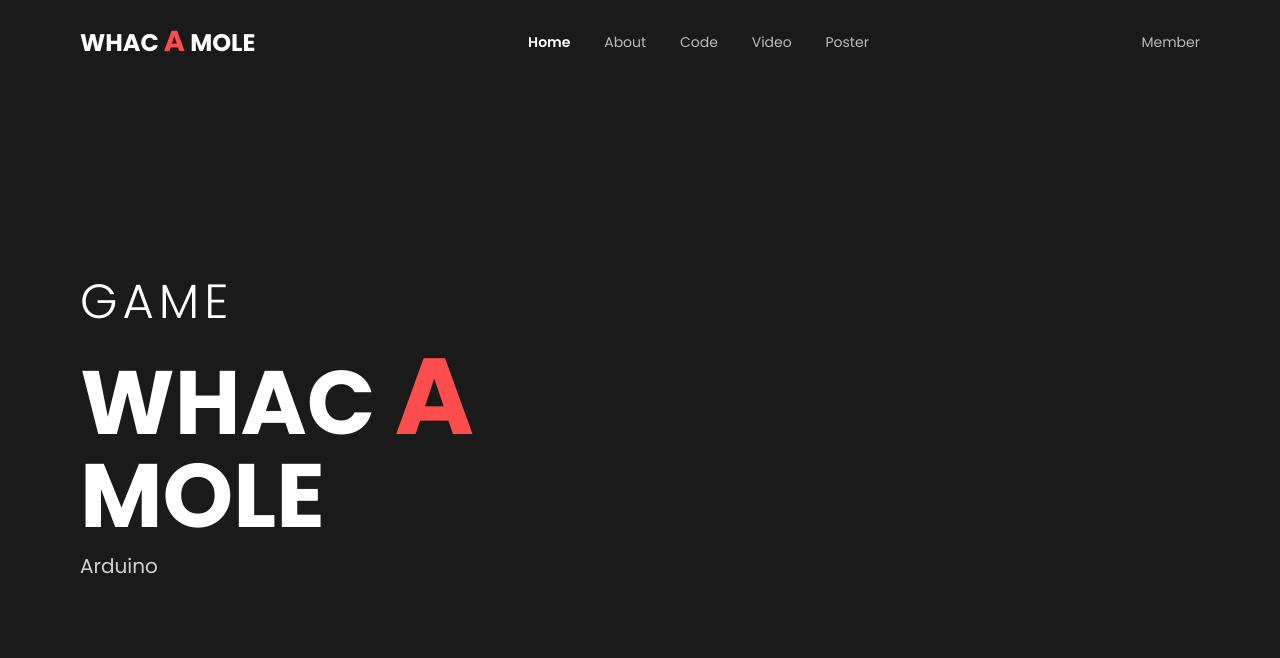
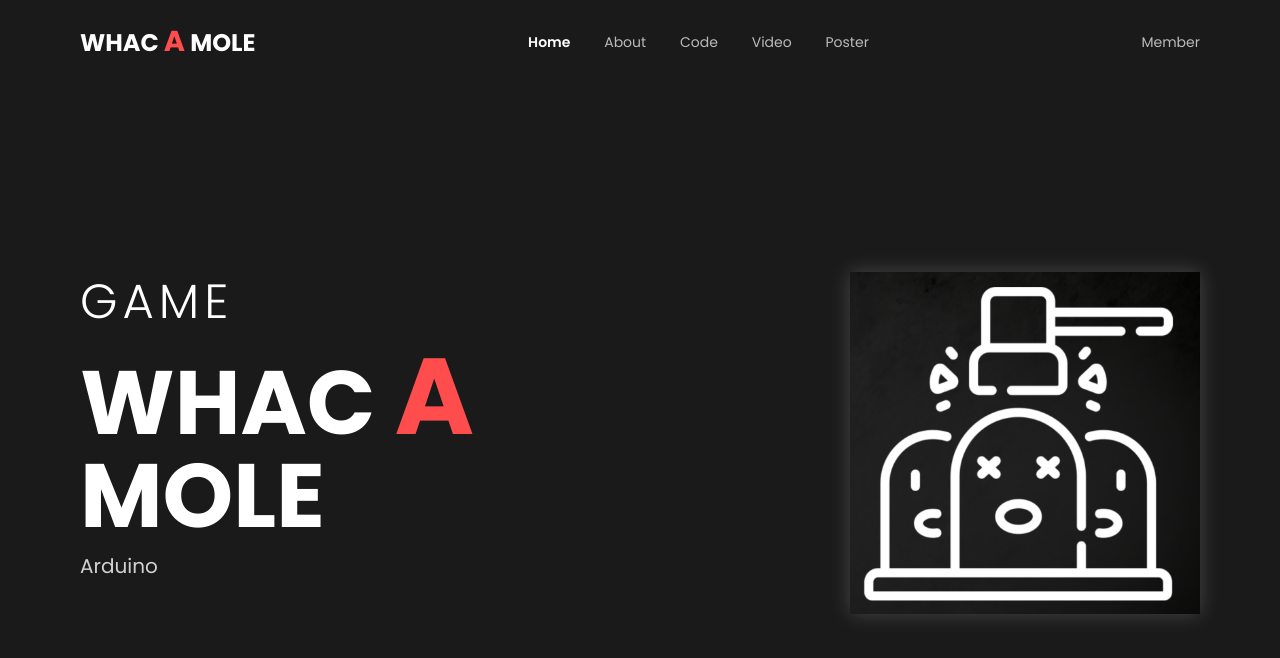
Before and after one commit to GameBoBoo/Whack-a-mole, a plain HTML site: page index.html in a window 1280 px wide. Drawn offline with Linux system fonts and the light colour scheme.

Commit message:
Update index.html

```diff
--- a/index.html
+++ b/index.html
@@ -31,6 +31,9 @@
             <h1 class="title">WHAC <span class="red-a">A</span> MOLE</h1>
             <p class="subtitle">Arduino</p>
         </div>
+        <div class="content-right">
+            <img src="source/Whole.png" alt="Whac A Mole Icon" class="game-image">
+        </div>
     </main>
 
 </body>
```
